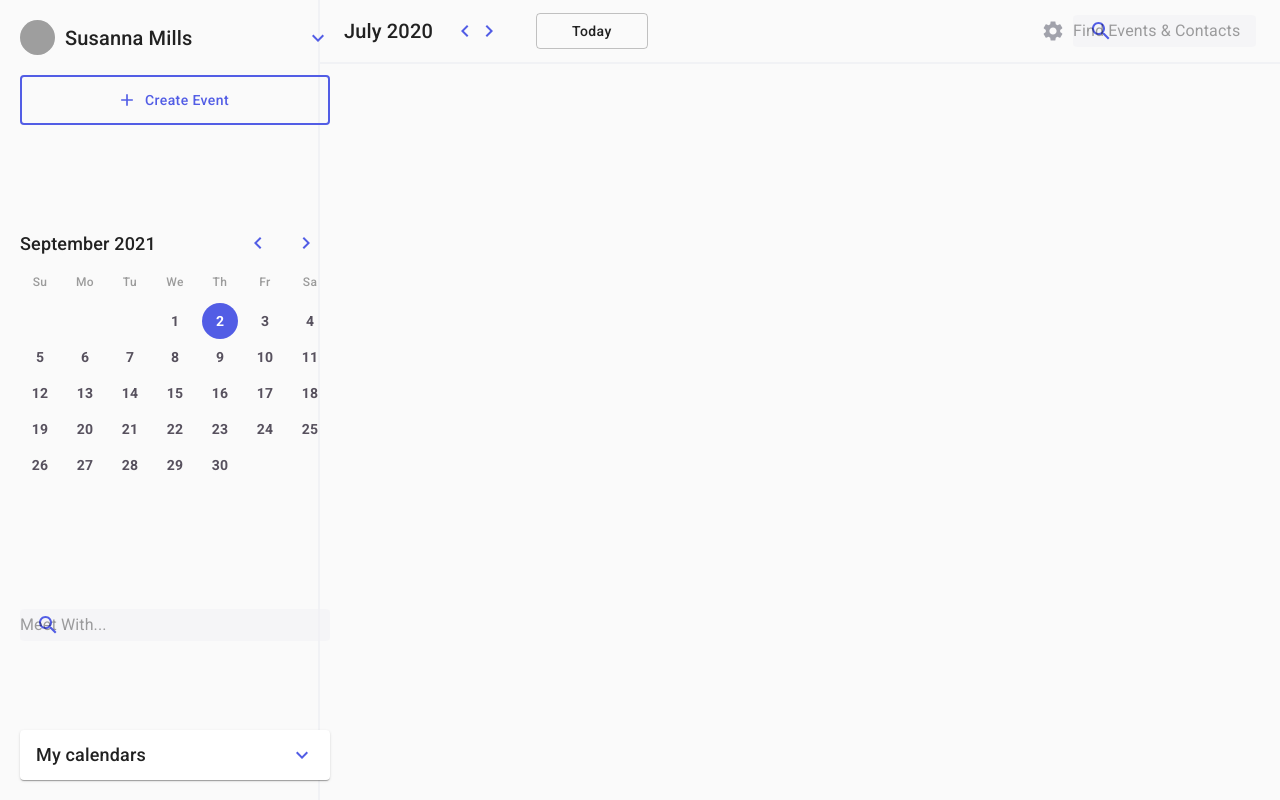
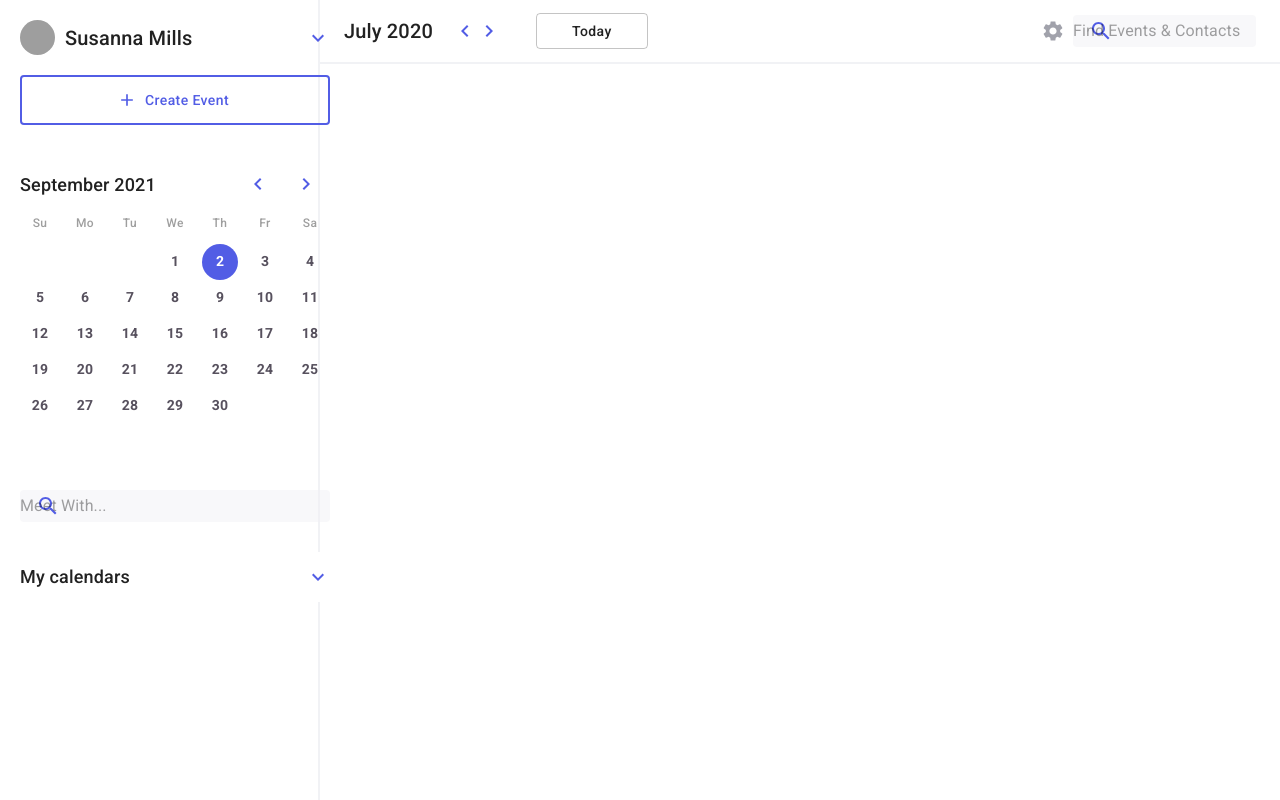
Before and after one commit to karisP/MUICalendar, a React (Create React App) app: page / in a window 1280 px wide. Built offline with nearby package versions, Linux system fonts and the light colour scheme; grey boxes are pictures that could not be loaded.

Commit message:
added checklist to sidebar

```diff
--- a/src/App.jsx
+++ b/src/App.jsx
@@ -1,12 +1,12 @@
 import React from 'react';
 import useStyles from './styles';
-import { Accordion, AccordionSummary, AccordionDetails, Button, CssBaseline, Container, Grid, Toolbar, Typography } from '@material-ui/core';
+import { Button, CssBaseline, Grid, Toolbar, Typography} from '@material-ui/core';
 import { Add, ChevronLeft, ChevronRight, KeyboardArrowDown } from '@material-ui/icons';
 import SettingsIcon from '@material-ui/icons/Settings';
 import SearchIcon from '@material-ui/icons/Search';
 import InputBase from '@material-ui/core/InputBase';
 import MiniCalendar from './MiniCalendar';
-import ExpandMoreIcon from '@material-ui/icons/ExpandMore';
+import CheckboxesGroup from './CheckboxesGroup';
 
 const App = () => {
     const classes = useStyles();
@@ -14,9 +14,9 @@ const App = () => {
     return (
         <>
             <CssBaseline />
-            <Grid container>
+            <Grid container className={classes.gridContainer}>
                 <Grid item xs={3} className={classes.box1}>
-                    <Grid container direction="column" justifyContent="space-between" className={classes.sidebarContainer}>
+                    <Grid container direction="column" className={classes.sidebarContainer}>
                         <Grid item>
                             <div className={classes.container}>
                                 <img className={classes.image} src="https://images.unsplash.com/photo-1630327064614-4e74d61f2a24?ixlib=rb-1.2.1&ixid=MnwxMjA3fDB8MHxwaG90by1wYWdlfHx8fGVufDB8fHx8&auto=format&fit=crop&w=1525&q=80" alt="user profile" />
@@ -52,21 +52,7 @@ const App = () => {
                             </div>
                         </Grid>
                         <Grid item>
-                            <Accordion>
-                                <AccordionSummary
-                                    expandIcon={<ExpandMoreIcon />}
-                                    aria-controls="panel1a-content"
-                                    id="panel1a-header"
-                                >
-                                    <Typography className={classes.heading}>My calendars</Typography>
-                                </AccordionSummary>
-                                <AccordionDetails>
-                                    <Typography>
-                                        Lorem ipsum dolor sit amet, consectetur adipiscing elit. Suspendisse malesuada lacus ex,
-                                        sit amet blandit leo lobortis eget.
-                                    </Typography>
-                                </AccordionDetails>
-                            </Accordion>
+                            <CheckboxesGroup />
                         </Grid>
                     </Grid>
                 </Grid>
--- /dev/null
+++ b/src/CheckboxesGroup.jsx
@@ -0,0 +1,71 @@
+import React from 'react';
+import { makeStyles } from '@material-ui/core/styles';
+import { Accordion, AccordionSummary, AccordionDetails, Typography } from '@material-ui/core';
+import FormControl from '@material-ui/core/FormControl';
+import FormGroup from '@material-ui/core/FormGroup';
+import FormControlLabel from '@material-ui/core/FormControlLabel';
+import Checkbox from '@material-ui/core/Checkbox';
+import ExpandMoreIcon from '@material-ui/icons/ExpandMore';
+
+const useStyles = makeStyles(() => ({
+  root: {
+    display: 'flex',
+    padding: 0,
+  },
+  formControl: {
+    margin: '24px 0',
+  },
+  accSummaryRoot: {
+    padding: 0,
+  }
+}));
+
+export default function CheckboxesGroup() {
+  const classes = useStyles();
+  const [state, setState] = React.useState({
+    birthdays: true,
+    reminders: false,
+    tasks: false,
+  });
+
+  const handleChange = (event) => {
+    setState({ ...state, [event.target.name]: event.target.checked });
+  };
+
+  const { birthdays, reminders, tasks } = state;
+
+  return (
+      <Accordion elevation={0}>
+        <AccordionSummary
+          expandIcon={<ExpandMoreIcon />}
+          aria-controls="panel1a-content"
+          id="panel1a-header"
+          classes={{
+            root: classes.accSummaryRoot,
+          }}
+        >
+          <Typography className={classes.heading}>My calendars</Typography>
+        </AccordionSummary>
+        <AccordionDetails>
+          <div className={classes.root}>
+            <FormControl component="fieldset" className={classes.formControl}>
+              <FormGroup>
+                <FormControlLabel
+                  control={<Checkbox checked={birthdays} onChange={handleChange} name="birthdays" />}
+                  label="Birthdays"
+                />
+                <FormControlLabel
+                  control={<Checkbox checked={reminders} onChange={handleChange} name="reminders" />}
+                  label="Reminders"
+                />
+                <FormControlLabel
+                  control={<Checkbox checked={tasks} onChange={handleChange} name="tasks" />}
+                  label="Tasks"
+                />
+              </FormGroup>
+            </FormControl>
+          </div>
+        </AccordionDetails>
+      </Accordion>
+  );
+}
--- a/src/MiniCalendar.jsx
+++ b/src/MiniCalendar.jsx
@@ -40,9 +40,6 @@ const materialTheme = createTheme({
         MuiSvgIcon: {
             root: {
                 fill: '#525DE5',
-                "&:hover": {
-                    fill: "#fff",
-                }
             }
         },
         MuiTypography: {
--- a/src/styles.js
+++ b/src/styles.js
@@ -1,6 +1,9 @@
 import { alpha, makeStyles } from "@material-ui/core";
 
 const useStyles = makeStyles((theme) => ({
+    gridContainer: {
+      backgroundColor: "#fff",
+    },
     container: {
         display: "flex",
         alignItems: "center",
@@ -19,6 +22,9 @@ const useStyles = makeStyles((theme) => ({
     },
     sidebarContainer: {
         height: '100%',
+        '& >div': {
+          marginBottom: '30px',
+        }
     },
     chevron: {
         display: 'inherit',
```
